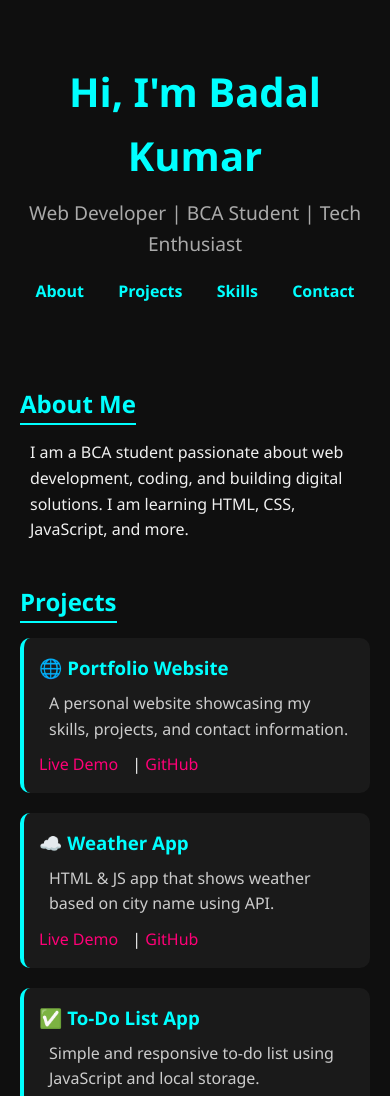
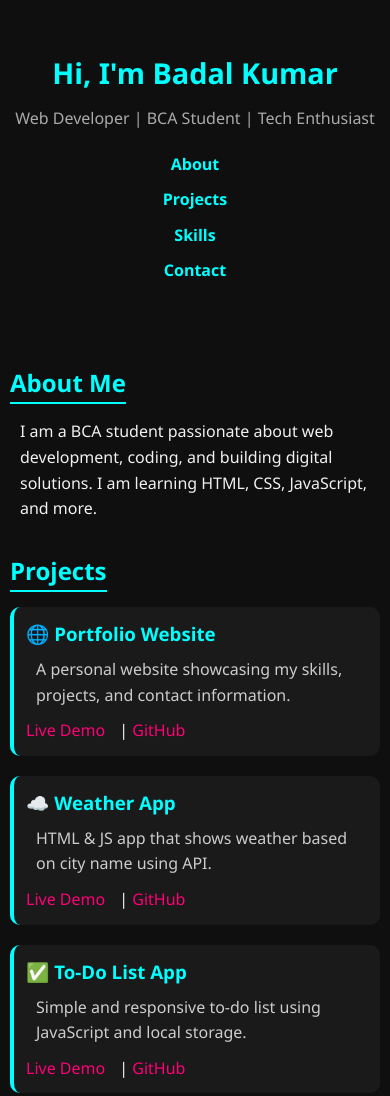
Before and after one commit to badalkumar96/portfolio, a plain HTML site: page index.html in a window 390 px wide. Shown: the top 1096 px of the page. Drawn offline with Linux system fonts and the light colour scheme.

Commit message:
Update style.css

```diff
--- a/style.css
+++ b/style.css
@@ -97,3 +97,34 @@ footer {
 .project a:hover {
   text-decoration: underline;
 }
+/* Responsive Design */
+@media (max-width: 768px) {
+  body {
+    padding: 10px;
+  }
+
+  header h1 {
+    font-size: 1.8em;
+  }
+
+  header p {
+    font-size: 1em;
+  }
+
+  nav a {
+    display: block;
+    margin: 10px 0;
+  }
+
+  section {
+    margin: 30px 0;
+  }
+
+  .project {
+    padding: 12px;
+  }
+
+  footer {
+    font-size: 0.9em;
+  }
+}
```
